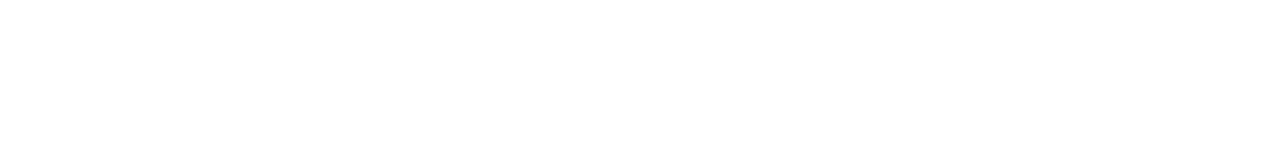
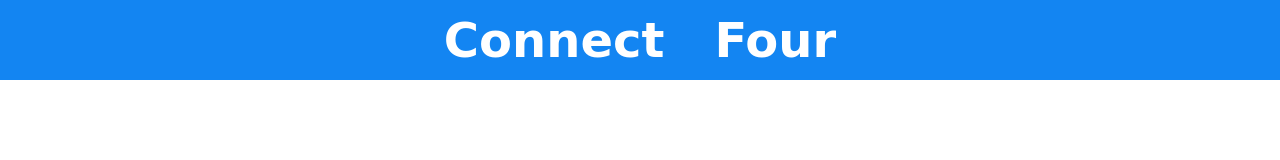
Before and after one commit to DanielJHV/connect-four, a plain HTML site: page index.html in a window 1280 px wide. Drawn offline with Linux system fonts and the light colour scheme; a web font is replaced by a local one.

Commit message:
Add header

```diff
--- a/css/style.css
+++ b/css/style.css
@@ -0,0 +1,32 @@
+* {
+  margin: 0;
+  padding: 0;
+  box-sizing: border-box;
+}
+
+html {
+  font-size: 62.5%;
+}
+
+body {
+  display: flex;
+  flex-direction: column;
+  justify-content: space-between;
+}
+
+.header {
+  display: flex;
+  align-items: center;
+  justify-content: center;
+  height: 8rem;
+  background-color: #1385f2;
+}
+
+.heading-primary {
+  display: flex;
+  align-items: center;
+  color: #fff;
+  font-size: 4.8rem;
+  font-weight: 700;
+  font-family: 'Dela Gothic One', cursive;
+}
--- a/index.html
+++ b/index.html
@@ -4,9 +4,18 @@
     <meta charset="UTF-8" />
     <meta http-equiv="X-UA-Compatible" content="IE=edge" />
     <meta name="viewport" content="width=device-width, initial-scale=1.0" />
+    <link rel="preconnect" href="https://fonts.googleapis.com" />
+    <link rel="preconnect" href="https://fonts.gstatic.com" crossorigin />
+    <link href="https://fonts.googleapis.com/css2?family=Dela+Gothic+One&display=swap" rel="stylesheet" />
     <link rel="stylesheet" href="css/style.css" />
     <script src="js/script.js" defer></script>
-    <title>Connect4</title>
+    <title>Connect Four</title>
   </head>
-  <body></body>
+  <body>
+    <header class="header">
+      <h1 class="heading-primary">Connect &nbsp; Four</h1>
+    </header>
+    <main class="main"></main>
+    <footer class="footer"></footer>
+  </body>
 </html>
```
